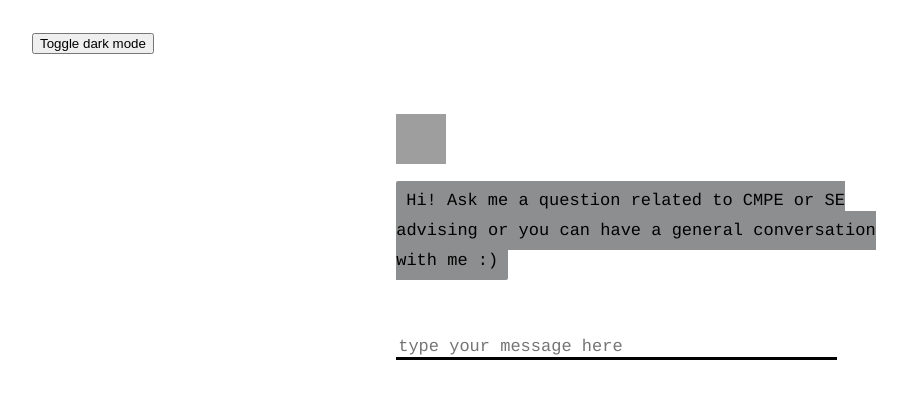
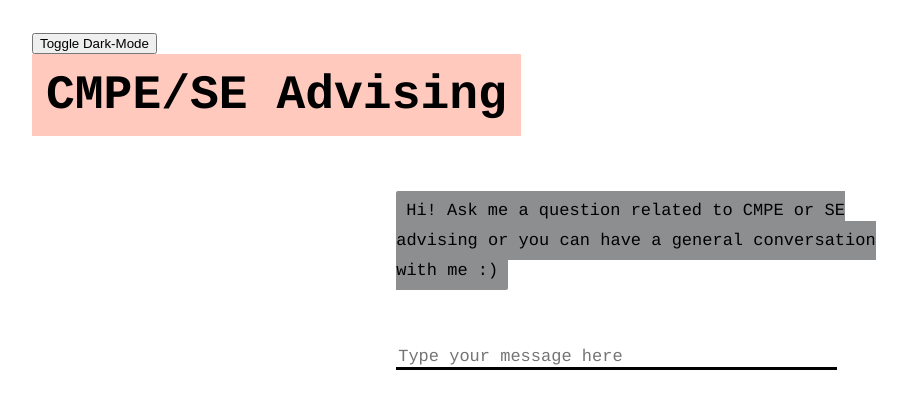
Before and after one commit to akumar23/HAL-AI-AdvisorBot, a Flask app: page / in a window 1280 px wide. Shown: the top 409 px of the page, without its empty margins (1-908 px from the left). Run offline with Flask 2, Linux system fonts and the light colour scheme; some libraries are stand-ins or nearby versions; grey boxes are pictures that could not be loaded.

Commit message:
HTML update

```diff
--- a/templates/base.html
+++ b/templates/base.html
@@ -4,33 +4,62 @@
 <head>
 <link/>
 <script src="https://ajax.googleapis.com/ajax/libs/jquery/3.2.1/jquery.min.js"></script>
-<link rel="stylesheet" href="{{ url_for('static', filename='css/chatbotStyle.css') }}">
+<!-- <link rel="stylesheet" id="theme-link" href="{{ url_for('static', filename='css/chatbotStyle.css') }}"> -->
+<link rel="stylesheet" id="theme-link" href="../static/css/chatbotStyle.css">
 </head>
 
 <body class>
-<button onclick="darkModeToggle()">Toggle dark mode</button>
+<!-- <button onclick="darkModeToggle()">Toggle dark mode</button> -->
+<button class="btn-toggle">Toggle Dark-Mode</button>
+<!-- <div class="switch">
+        <label class="theme-switch" for="checkbox">
+            <input onclick="swapStyleSheet()" id="checkbox" type="checkbox" name="lightSwitch">
+            <div class="slider round"></div>
+        </label>
+        <em>Enable Dark Mode!</em>
+    </div> -->
+
+
 <script>
-function darkModeToggle() {
-   var element = document.body;
-   element.classList.toggle("dark-mode");
+  // function swapStyleSheet() {
+  //   if (document.getElementById("checkbox").checked) {
+  //       document.getElementById("theme-link").setAttribute('href', '../static/css/darkmode.css');
+  //   } else {
+  //       document.getElementById("theme-link").setAttribute('href', "../static/css/chatbotStyle.css");
+  //       }
+  //   }
+
+  const btn = document.querySelector(".btn-toggle");
+  const theme = document.querySelector("#theme-link");
+  btn.addEventListener("click", function() {
+
+    if (theme.getAttribute("href") == "../static/css/chatbotStyle.css") {
+      theme.href = "../static/css/darkmode.css";
+    } else {
+      theme.href = "../static/css/chatbotStyle.css";
     }
+  });
 </script>
-<div class="box"></div>
-<div class="boxed">
-<div>
+
+<!-- box changed to container -->
+<div class="container">
+    <h1>CMPE/SE Advising</h1>
+    <div class = "chatbot">
 
         <div id="chatbox">
-<img
+            <!-- <img
             src="https://image.flaticon.com/icons/png/128/36/36929.png"
             alt="HAL"
-style="width:50px;height:50px;"
-/>
+            style="width:50px;height:60px; padding-bottom: 15px;"/> -->
             <p class="botText">
                 <span>Hi! Ask me a question related to CMPE or SE advising or you can have a general conversation with me :)</span>
             </p>
         </div>
+
         <div id="userInput">
-<input id="textInput" type="text" name="msg" placeholder="type your message here" />
+          <div class = "inputBox">
+            <input id="textInput" type="text" name="msg" placeholder="Type your message here" />
+          </div>
         </div>
   </div>
 
```
Lines whose indentation alone changed are shown as unchanged.
